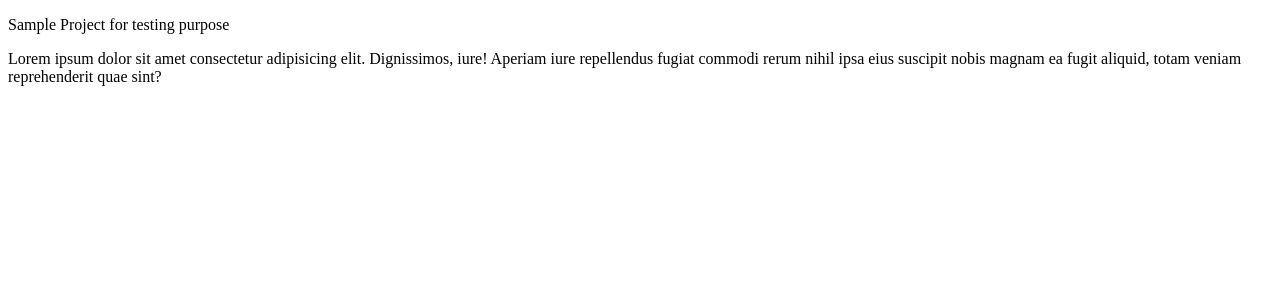
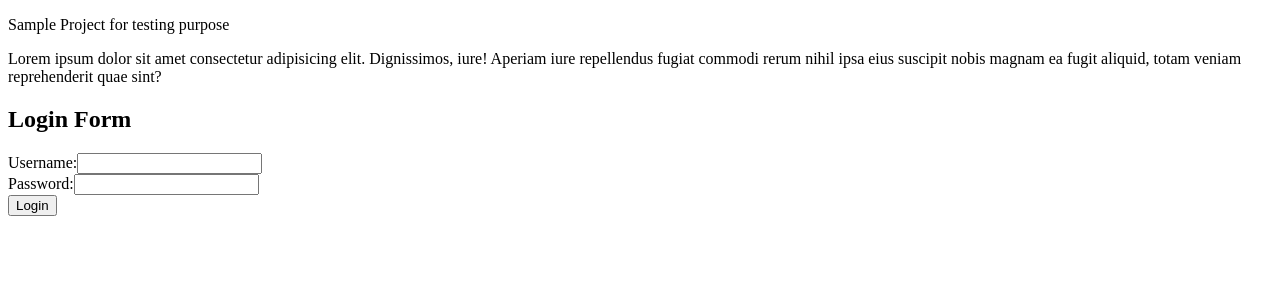
Before and after one commit to dhruv3102/code-format-practice, an Angular app: page / in a window 1280 px wide. Shown: the top 300 px of the page. Built offline with nearby package versions, Linux system fonts and the light colour scheme.

Commit message:
Implemeting husky with lint-staged

```diff
--- a/src/app/app.component.html
+++ b/src/app/app.component.html
@@ -4,3 +4,19 @@
 	Aperiam iure repellendus fugiat commodi rerum nihil ipsa eius suscipit nobis
 	magnam ea fugit aliquid, totam veniam reprehenderit quae sint?
 </span>
+<div class="container">
+	<h2>Login Form</h2>
+	<form>
+		<div class="form-group">
+			<label for="username">Username:</label>
+			<input type="text" id="username" name="username" required />
+		</div>
+		<div class="form-group">
+			<label for="password">Password:</label>
+			<input type="password" id="password" name="password" required />
+		</div>
+		<div class="form-group">
+			<button type="submit">Login</button>
+		</div>
+	</form>
+</div>
```
Also changed, not shown: package.json (+12 -0 lines), 1 other file (tests, documents, lock files or other folders).
